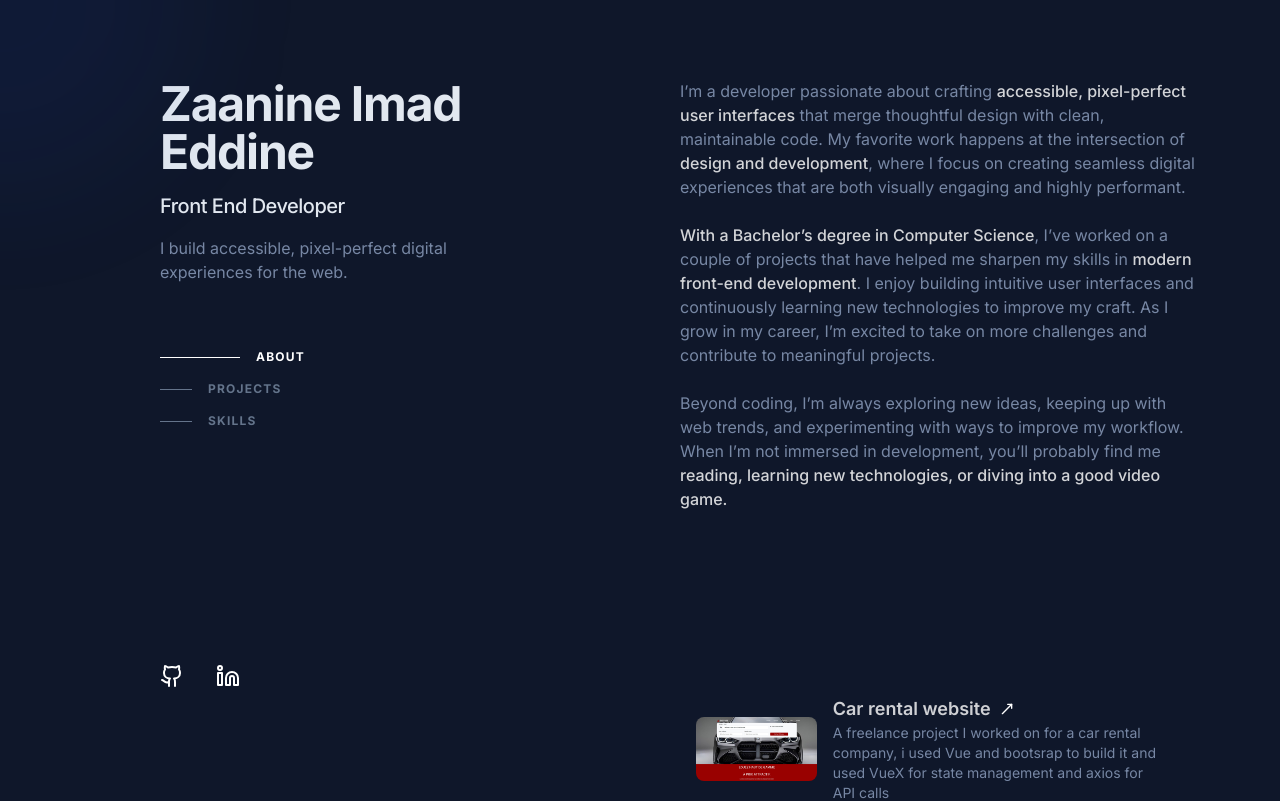
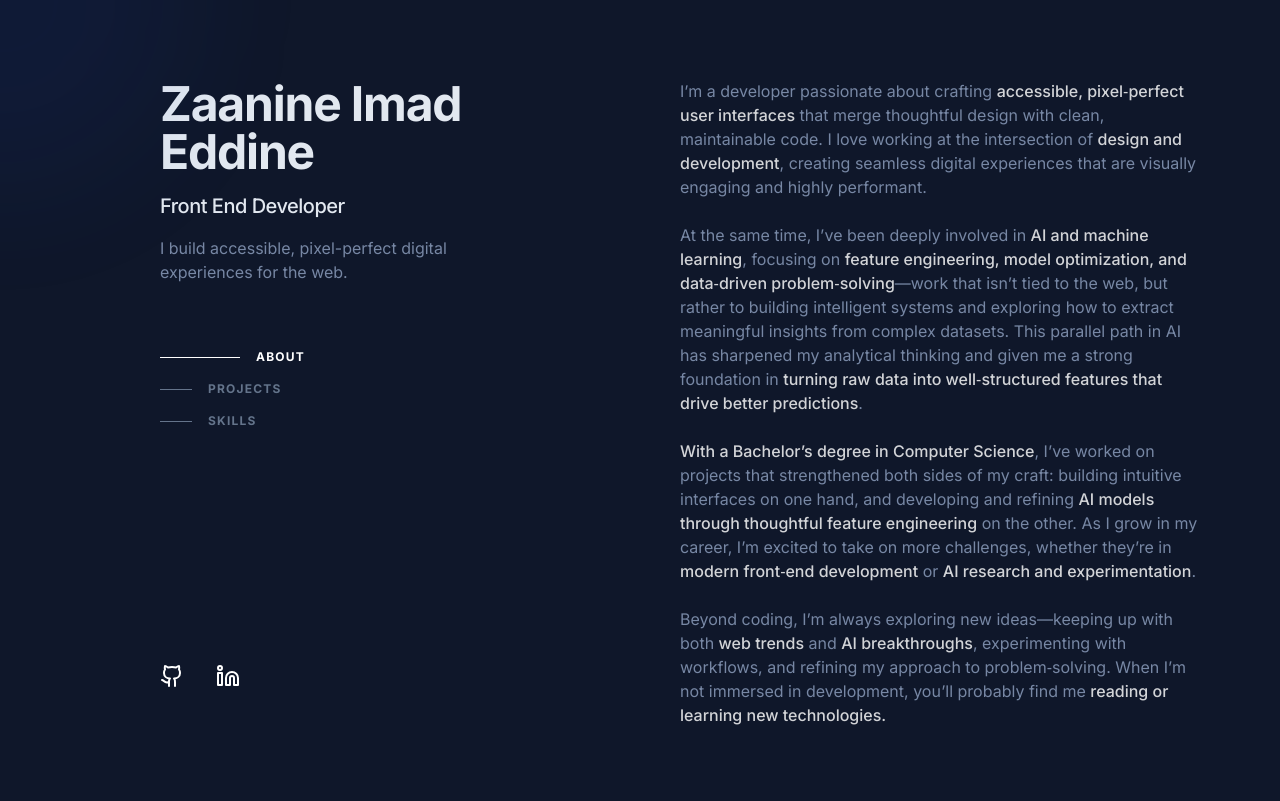
Before and after one commit to imadzaanine/Portfolio, a Vue app: page / in a window 1280 px wide. Shown: the top 801 px of the page. Built offline with nearby package versions, Linux system fonts and the light colour scheme.

Commit message:
Updated the about me

```diff
--- a/src/components/About-section.vue
+++ b/src/components/About-section.vue
@@ -4,10 +4,19 @@
             <h3 class="text-sm font-bold uppercase tracking-widest text-slate-200 lg:sr-only">About</h3>
         </div>
         <p class="text-[#7787a4] text-[16px]">
-            I’m a developer passionate about crafting <span>accessible, pixel-perfect user interfaces</span> that merge thoughtful design with clean, maintainable code. My favorite work happens at the intersection of <span>design and development</span>, where I focus on creating seamless digital experiences that are both visually engaging and highly performant.<br><br>
-            <span>With a Bachelor’s degree in Computer Science</span>, I’ve worked on a couple of projects that have helped me sharpen my skills in <span> modern front-end development</span>. I enjoy building intuitive user interfaces and continuously learning new technologies to improve my craft. As I grow in my career, I’m excited to take on more challenges and contribute to meaningful projects.
-            <br><br>
-            Beyond coding, I’m always exploring new ideas, keeping up with web trends, and experimenting with ways to improve my workflow. When I’m not immersed in development, you’ll probably find me <span>reading, learning new technologies, or diving into a good video game.</span>
+            I’m a developer passionate about crafting <span>accessible, pixel‑perfect user interfaces</span> that merge thoughtful design with clean, maintainable code. I love working at the intersection of <span>design and development</span>, creating seamless digital experiences that are visually engaging and highly performant.
+
+<br><br>
+
+At the same time, I’ve been deeply involved in <span>AI and machine learning</span>, focusing on <span>feature engineering, model optimization, and data‑driven problem‑solving</span>—work that isn’t tied to the web, but rather to building intelligent systems and exploring how to extract meaningful insights from complex datasets. This parallel path in AI has sharpened my analytical thinking and given me a strong foundation in <span>turning raw data into well‑structured features that drive better predictions</span>.
+
+<br><br>
+
+<span>With a Bachelor’s degree in Computer Science</span>, I’ve worked on projects that strengthened both sides of my craft: building intuitive interfaces on one hand, and developing and refining <span>AI models through thoughtful feature engineering</span> on the other. As I grow in my career, I’m excited to take on more challenges, whether they’re in <span>modern front‑end development</span> or <span>AI research and experimentation</span>.
+
+<br><br>
+
+Beyond coding, I’m always exploring new ideas—keeping up with both <span>web trends</span> and <span>AI breakthroughs</span>, experimenting with workflows, and refining my approach to problem‑solving. When I’m not immersed in development, you’ll probably find me <span>reading or learning new technologies.</span>
         </p>
     </section>
 </template>
```
